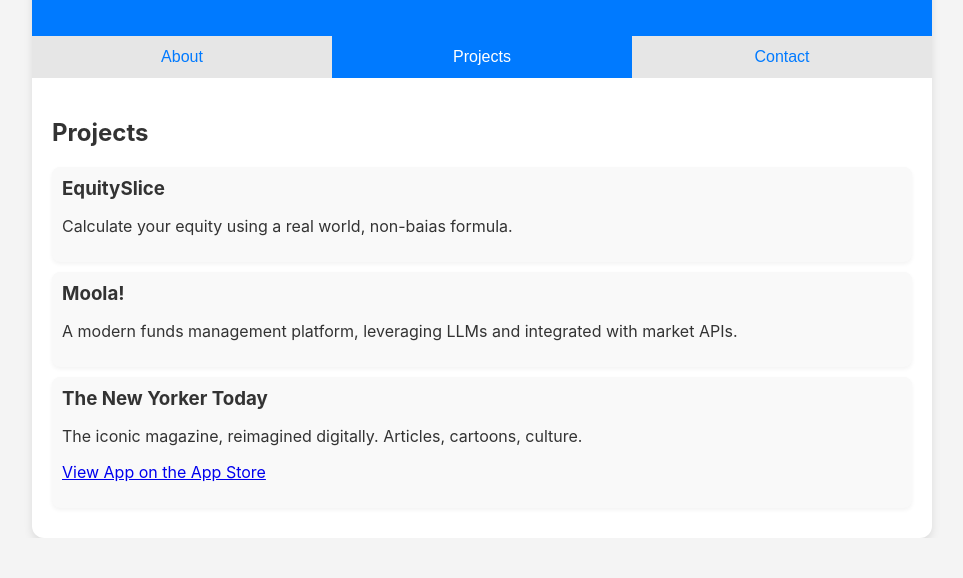
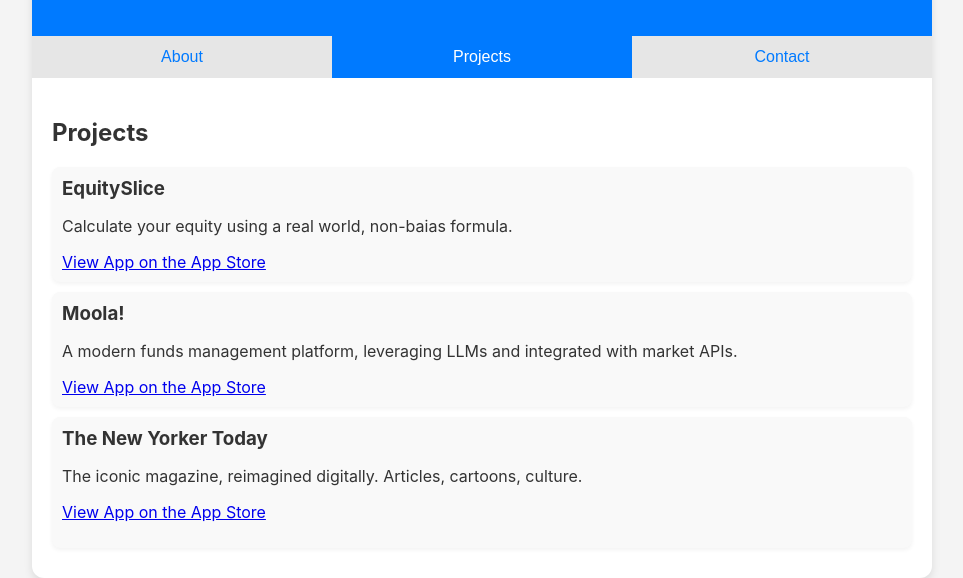
Before and after one commit to jstxx/homepage, a plain HTML site: page index.html in a window 1280 px wide. Both pictures are taken after a click on the button "Projects". Shown: the part 271-849 px from the top of the page, without its empty margins (158-1121 px from the left). Before the commit the page ends 809 px from the top, so only its background shows below. Drawn offline with Linux system fonts and the light colour scheme.

Commit message:
add links

```diff
--- a/index.html
+++ b/index.html
@@ -92,12 +92,21 @@
                 <p>
                     Calculate your equity using a real world, non-baias formula.
                 </p>
+
+                 <a href="https://apps.apple.com/jp/app/equityslice/id1522811888?l=en-US" target="_blank">
+                        View App on the App Store
+                    </a>
+
             </div>
             <div class="project">
                 <h3>Moola!</h3>
                 <p>
                     A modern funds management platform, leveraging LLMs and integrated with market APIs.
                 </p>
+
+                 <a href="https://apps.apple.com/us/app/get-moola/id1482378386" target="_blank">
+                        View App on the App Store
+                    </a>
             </div>
             <div class="project">
                 <h3>The New Yorker Today</h3>
```
